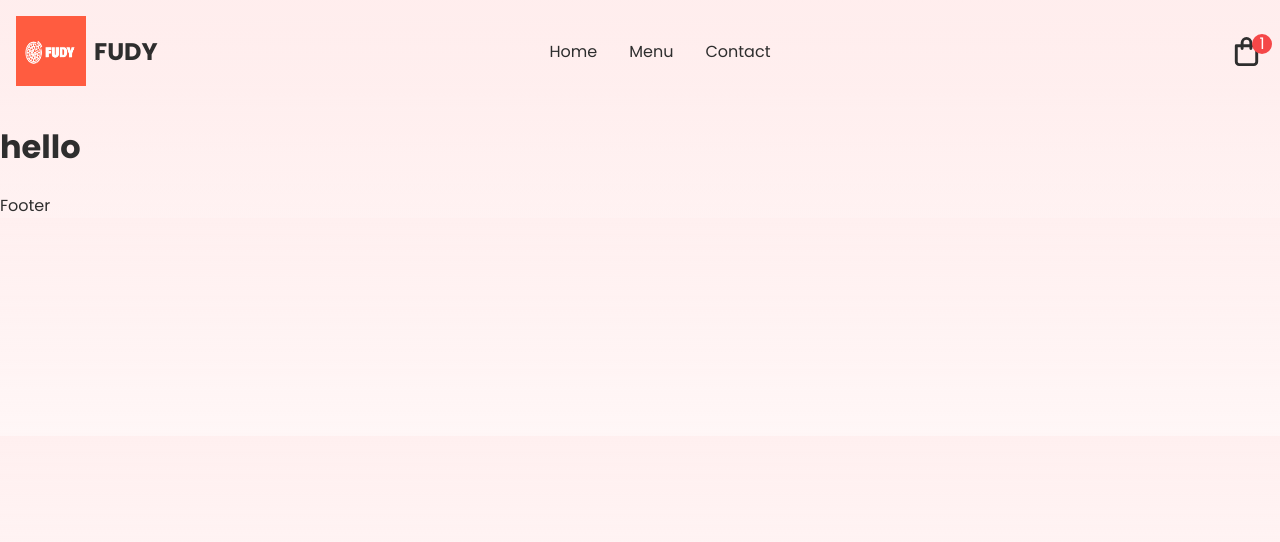
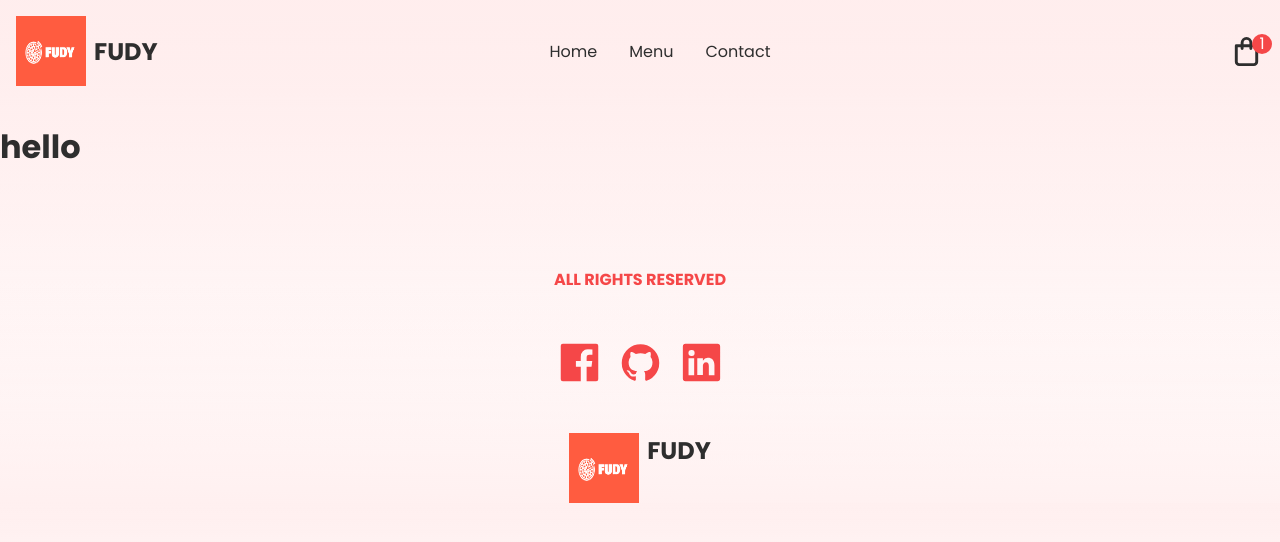
Before and after one commit to pavle99/fudy, a Next.js app: page / in a window 1280 px wide. Shown: the top 542 px of the page. Built offline with nearby package versions, Linux system fonts and the light colour scheme.

Commit message:
add Footer component

```diff
--- a/components/Footer.tsx
+++ b/components/Footer.tsx
@@ -1,7 +1,25 @@
+import { UilFacebook, UilGithub, UilLinkedin } from "@iconscout/react-unicons";
+import Image from "next/image";
 import React from "react";
+import css from "../styles/Footer.module.css";
+import Logo from "../assets/Logo.png";
 
 const Footer = () => {
-  return <div>Footer</div>;
+  return (
+    <div className={css.container}>
+      <span>ALL RIGHTS RESERVED</span>
+      <div className={css.social}>
+        <UilFacebook size={45} />
+        <UilGithub size={45} />
+        <UilLinkedin size={45} />
+      </div>
+
+      <div className={css.logo}>
+        <Image src={Logo} alt="" width={70} height={70} />
+        <span>FUDY</span>
+      </div>
+    </div>
+  );
 };
 
 export default Footer;
--- /dev/null
+++ b/styles/Footer.module.css
@@ -0,0 +1,35 @@
+.container {
+  display: flex;
+  flex-direction: column;
+  gap: 3rem;
+  margin-top: 6rem;
+  align-items: center;
+  justify-content: center;
+  background: linear-gradient(1deg, rgba(255, 237, 237, 0.85) 0%, rgba(255, 255, 255, 0) 14rem);
+}
+
+.container > span {
+  color: var(--themeRed);
+  font-weight: bold;
+}
+
+.logo {
+  display: flex;
+  justify-items: center;
+  justify-content: center;
+  gap: 0.5rem;
+}
+
+.logo > span {
+  font-weight: bold;
+  font-size: 1.5rem;
+}
+
+.social {
+  display: flex;
+  gap: 1rem;
+}
+
+.social > * {
+  fill: var(--themeRed);
+}
```
